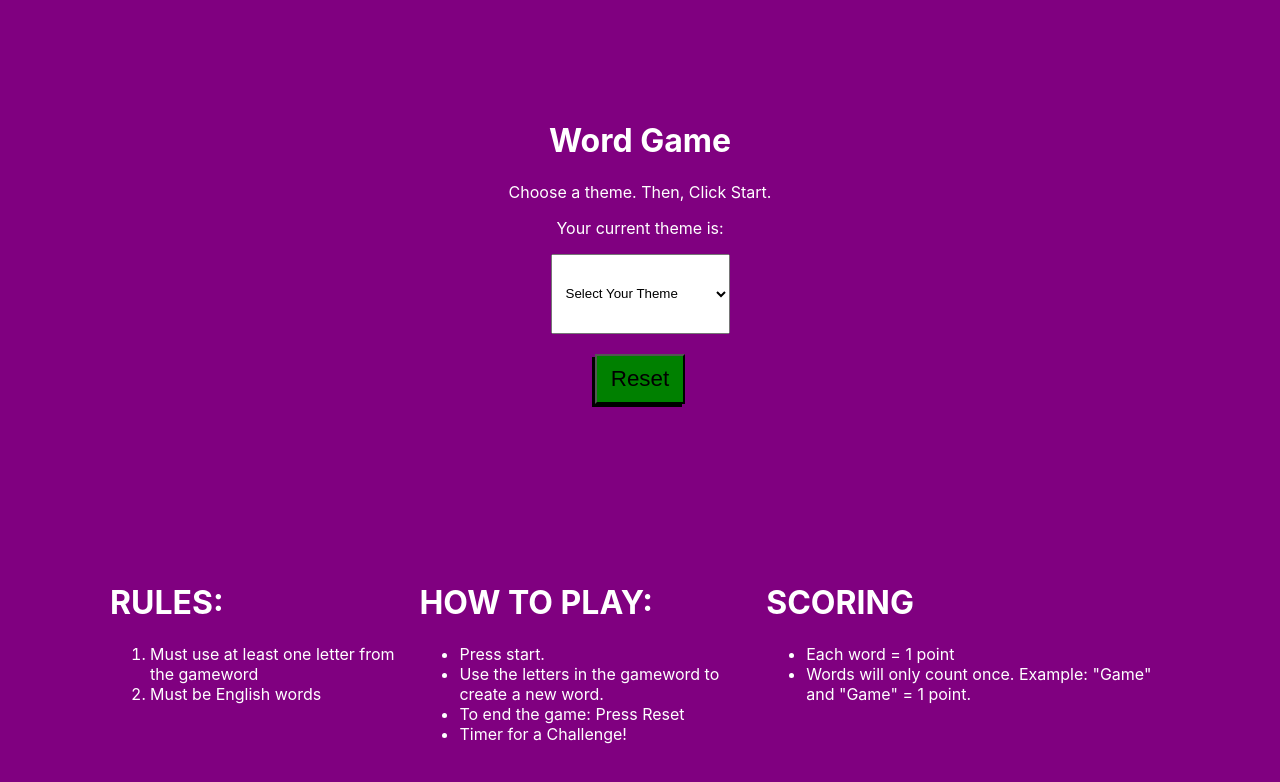
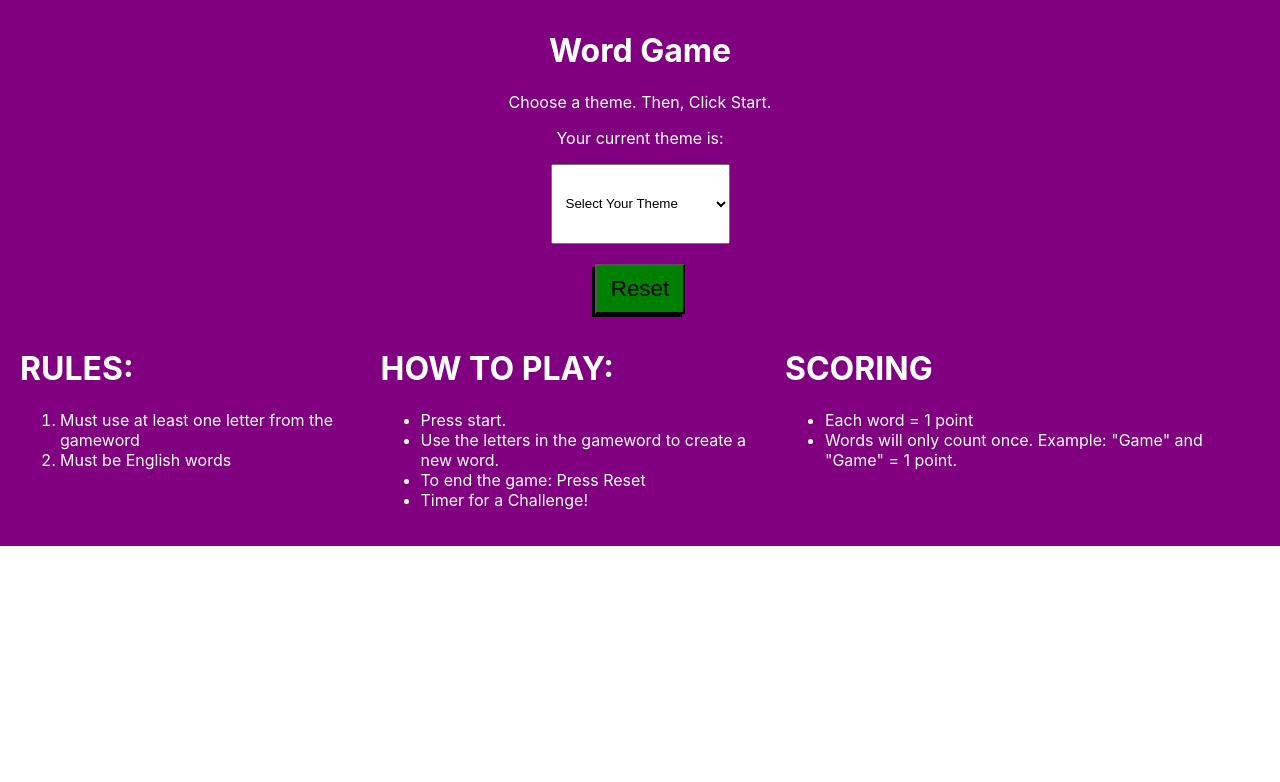
Before and after one commit to JBusani/eslWordGame, a React (Create React App) app: page / in a window 1280 px wide. Shown: the top 782 px of the page. Built offline with nearby package versions, Linux system fonts and the light colour scheme.

Commit message:
conditional render

```diff
--- a/src/Components/GameWord/GameWord.js
+++ b/src/Components/GameWord/GameWord.js
@@ -7,10 +7,15 @@ function Gameword(props){
     const inputRef = useRef('');
     console.log(inputRef);
         return(
-           <div>
-               <p id="gameword" className="word">{gameword}</p>
-               {start === true ? <Input start={start} gameword={gameword} /> : ''}
-            </div>
+            <>
+            {start === true ?
+                          (<div>
+                          <p id="gameword" className="word">{gameword}</p>
+                          {start === true ? <Input start={start} gameword={gameword} /> : ''}
+                       </div>) : null
+
+        }
+            </>
         )
 }
 
--- a/src/Components/Layout/Layout.css
+++ b/src/Components/Layout/Layout.css
@@ -14,8 +14,7 @@ body{
     color: white;
     background-color: purple;
     margin: 0;
-    padding: 100px;
-    height: 100%;
+    padding: 10px;
     text-align: center;
 }
 .themes{
```
Also changed, not shown: 1 other file (tests, documents, lock files or other folders).
